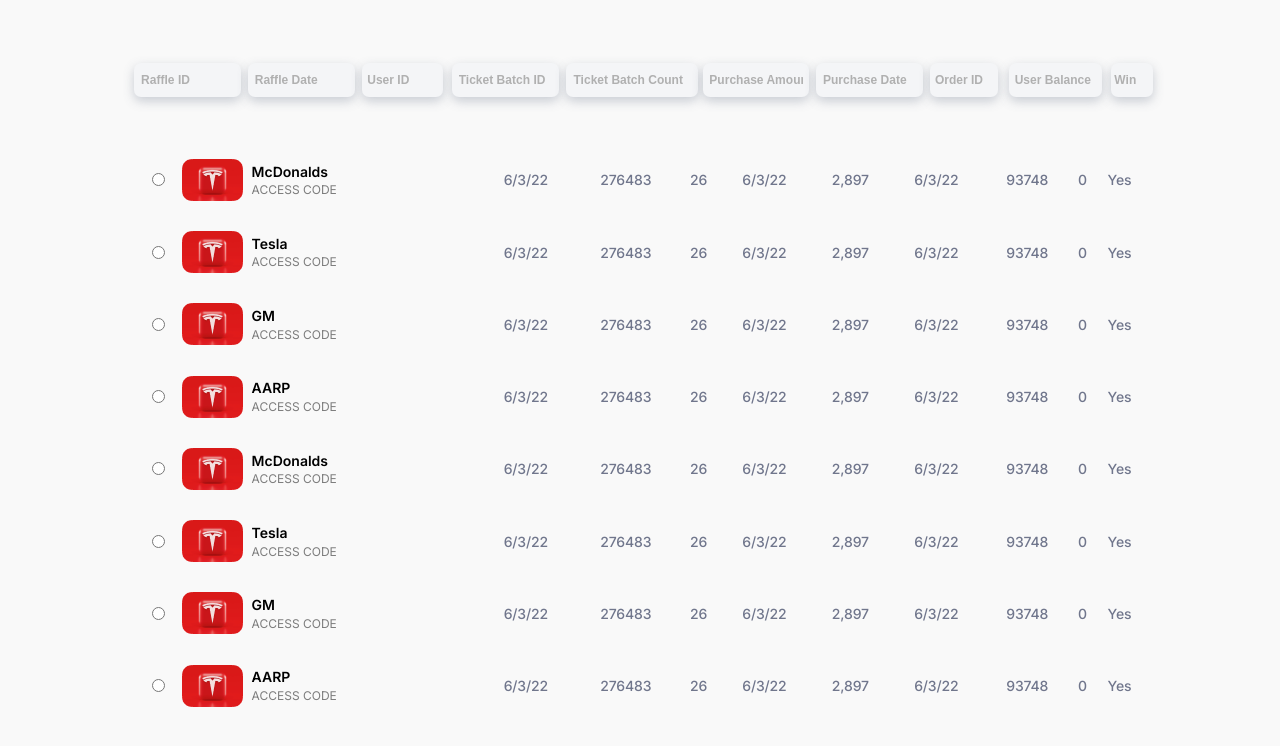
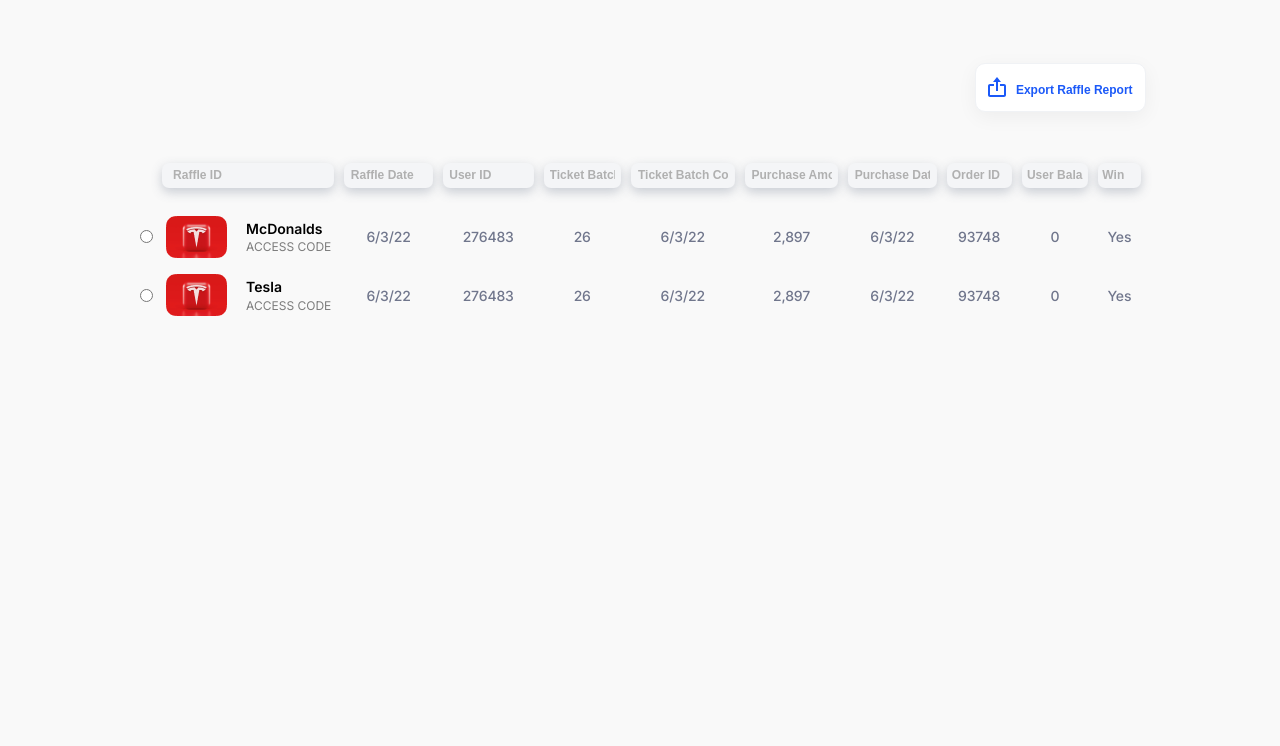
Before and after one commit to ZulfuqarAsgerzade/Table_Murad, a plain HTML site: page index.html in a window 1280 px wide. Drawn offline with Linux system fonts and the light colour scheme; a script that the page names is missing.

Commit message:
Export btn added

```diff
--- a/index.html
+++ b/index.html
@@ -18,47 +18,59 @@
 
     <section class="table_section">
 
-        <ul class="filter_Container">
-            <li class="filter">
-                <input type="text" placeholder="Raffle ID">
-            </li>
-            <li class="filter">
-                <input type="text" placeholder="Raffle Date">
-            </li>
-            <li class="filter">
-                <input type="text" placeholder="User ID">
-            </li>
-            <li class="filter">
-                <input type="text" placeholder="Ticket Batch ID">
-            </li>
-            <li class="filter">
-                <input type="text" placeholder="Ticket Batch Count">
-            </li>
-            <li class="filter">
-                <input type="text" placeholder="Purchase Amount">
-            </li>
-            <li class="filter">
-                <input type="text" placeholder="Purchase Date">
-            </li>
-            <li class="filter">
-                <input type="text" placeholder="Order ID">
-            </li>
-            <li class="filter">
-                <input type="text" placeholder="User Balance">
-            </li>
-            <li class="filter">
-                <input type="text" placeholder="Win">
-            </li>
-        </ul>
+        <!-- EXPORT BTN -->
+        <button class="export_btn">
+            <svg xmlns="http://www.w3.org/2000/svg" width="18" height="20" viewBox="0 0 18 20" fill="none">
+                <path d="M8 14H10V5H13L9 0L5 5H8V14Z" fill="#1B59F8"/>
+                <path d="M2 20H16C17.103 20 18 19.103 18 18V9C18 7.897 17.103 7 16 7H12V9H16V18H2V9H6V7H2C0.897 7 0 7.897 0 9V18C0 19.103 0.897 20 2 20Z" fill="#1B59F8"/>
+            </svg>
+            <p>Export Raffle Report</p>
+        </button>
 
         <table class="reports_table">
+            <!-- TABLE FILTERS -->
+            <tr>
+                <th>
+
+                </th>
+                <th style="width: 125px;padding: 0 5px 20px 5px;">
+                    <input type="text" placeholder="Raffle ID">
+                </th>
+                <th style="width: 125px;padding: 0 5px 20px 5px;">
+                    <input type="text" placeholder="Raffle Date">
+                </th>
+                <th style="width: 125px;padding: 0 5px 20px 5px;">
+                    <input type="text" placeholder="User ID">
+                </th>
+                <th style="width: 125px;padding: 0 5px 20px 5px;">
+                    <input type="text" placeholder="Ticket Batch ID">
+                </th>
+                <th style="width: 152px;padding: 0 5px 20px 5px;">
+                    <input type="text" placeholder="Ticket Batch Count">
+                </th>
+                <th style="width: 139px;padding: 0 5px 20px 5px;">
+                    <input type="text" placeholder="Purchase Amount">
+                </th>
+                <th style="width: 125px;padding: 0 5px 20px 5px;">
+                    <input type="text" placeholder="Purchase Date">
+                </th>
+                <th style="width: 87px;padding: 0 5px 20px 5px;">
+                    <input type="text" placeholder="Order ID">
+                </th>
+                <th  style="width: 111px;padding: 0 5px 20px 5px;">
+                    <input type="text" placeholder="User Balance">
+                </th>
+                <th style="width: 61px;padding: 0 5px 20px 5px;">
+                    <input type="text" placeholder="Win">
+                </th>
+            </tr>
             <!-- ELEMENTS STARTS FROM HERE-->
             <!-- #1 -->
             <tr>
                 <td>
                     <input type="radio">
                 </td>
-                <th>
+                <th class="company_header">
                     <img src="./img/Photo.png" alt="brand photo">
                     <div class="table_headerContainer">
                         McDonalds
@@ -81,148 +93,10 @@
                 <td>
                     <input type="radio">
                 </td>
-                <th>
+                <th class="company_header">
                     <img src="./img/Photo.png" alt="brand photo">
                     <div class="table_headerContainer">
                         Tesla
-                        <p>access code</p>
-                    </div>
-                </th>
-                <td>6/3/22</td>
-                <td>276483</td>
-                <td>26</td>
-                <td>6/3/22</td>
-                <td>2,897</td>
-                <td>6/3/22</td>
-                <td>93748</td>
-                <td>0</td>
-                <td>Yes</td>
-            </tr>
-
-            <!-- #3 -->
-            <tr>
-                <td>
-                    <input type="radio">
-                </td>
-                <th>
-                    <img src="./img/Photo.png" alt="brand photo">
-                    <div class="table_headerContainer">
-                        GM
-                        <p>access code</p>
-                    </div>
-                </th>
-                <td>6/3/22</td>
-                <td>276483</td>
-                <td>26</td>
-                <td>6/3/22</td>
-                <td>2,897</td>
-                <td>6/3/22</td>
-                <td>93748</td>
-                <td>0</td>
-                <td>Yes</td>
-            </tr>
-
-            <!-- #4 -->
-            <tr>
-                <td>
-                    <input type="radio">
-                </td>
-                <th>
-                    <img src="./img/Photo.png" alt="brand photo">
-                    <div class="table_headerContainer">
-                        AARP
-                        <p>access code</p>
-                    </div>
-                </th>
-                <td>6/3/22</td>
-                <td>276483</td>
-                <td>26</td>
-                <td>6/3/22</td>
-                <td>2,897</td>
-                <td>6/3/22</td>
-                <td>93748</td>
-                <td>0</td>
-                <td>Yes</td>
-            </tr>
-
-            <!-- #5 -->
-            <tr>
-                <td>
-                    <input type="radio">
-                </td>
-                <th>
-                    <img src="./img/Photo.png" alt="brand photo">
-                    <div class="table_headerContainer">
-                        McDonalds
-                        <p>access code</p>
-                    </div>
-                </th>
-                <td>6/3/22</td>
-                <td>276483</td>
-                <td>26</td>
-                <td>6/3/22</td>
-                <td>2,897</td>
-                <td>6/3/22</td>
-                <td>93748</td>
-                <td>0</td>
-                <td>Yes</td>
-            </tr>
-
-            <!-- #6 -->
-            <tr>
-                <td>
-                    <input type="radio">
-                </td>
-                <th>
-                    <img src="./img/Photo.png" alt="brand photo">
-                    <div class="table_headerContainer">
-                        Tesla
-                        <p>access code</p>
-                    </div>
-                </th>
-                <td>6/3/22</td>
-                <td>276483</td>
-                <td>26</td>
-                <td>6/3/22</td>
-                <td>2,897</td>
-                <td>6/3/22</td>
-                <td>93748</td>
-                <td>0</td>
-                <td>Yes</td>
-            </tr>
-
-            <!-- #7 -->
-            <tr>
-                <td>
-                    <input type="radio">
-                </td>
-                <th>
-                    <img src="./img/Photo.png" alt="brand photo">
-                    <div class="table_headerContainer">
-                        GM
-                        <p>access code</p>
-                    </div>
-                </th>
-                <td>6/3/22</td>
-                <td>276483</td>
-                <td>26</td>
-                <td>6/3/22</td>
-                <td>2,897</td>
-                <td>6/3/22</td>
-                <td>93748</td>
-                <td>0</td>
-                <td>Yes</td>
-            </tr>
-
-            <!-- #8 -->
-            <tr>
-                <td>
-                    <input type="radio">
-                </td>
-                <th>
-                    <img src="./img/Photo.png" alt="brand photo">
-                    <div class="table_headerContainer">
-                        AARP
                         <p>access code</p>
                     </div>
                 </th>
--- a/main.css
+++ b/main.css
@@ -19,7 +19,9 @@ body {
     border-spacing: 0;
 }
 
-.reports_table th {
+.reports_table .company_header {
+    width: 180px;
+
     color: #000000;
     text-align: left;
 
@@ -28,10 +30,11 @@ body {
     line-height: 18px;
 
     display: flex;
+    justify-content: space-around;
     align-items: center;
 }
 
-.reports_table th p {
+.reports_table .company_header p {
     margin: 2% 0 0 0;
 
     color: rgba(0, 0, 0, 0.5);
@@ -44,7 +47,7 @@ body {
     text-transform: uppercase;
 }
 
-.reports_table th img {
+.reports_table .company_header img {
     width: 61px;
     height: 42px;
 }
@@ -57,8 +60,11 @@ body {
 }
 
 .reports_table tr:hover {
-    background-color: #F4F5F7;
     box-shadow: 0px 4px 11px rgba(79, 94, 116, 0.29);
+}
+
+.reports_table tr:first-child {
+    box-shadow: none;
 }
 
 .reports_table td {
@@ -81,25 +87,9 @@ body {
 
 
 /* FILTER */
-
-.filter_Container {
-    margin: 0 0 5%;
-    padding: 0;
-
-    list-style-type: none;
-
-    display: grid;
-    grid-template-columns: 0.8fr 0.8fr 0.6fr 0.8fr 1fr 0.8fr 0.8fr 0.5fr 0.7fr 0.3fr;
-    gap: 2%;
-}
-
-.filter {
-    height: 30px;
-}
-
-.filter input {
+th input {
     width: 100%;
-    height: 100%;
+    height: 25px;
 
     padding: 0 5%;
 
@@ -116,11 +106,10 @@ body {
     line-height: 15px;
     letter-spacing: 0.02px;
 
-
-    /* margin-right: 100px; */
+    box-sizing: border-box;
 }
 
-.filter input::placeholder {
+th input::placeholder {
     color: #B0B0B0;
     font-weight: 600;
     font-size: 12px;
@@ -128,3 +117,44 @@ body {
     line-height: 15px;
     letter-spacing: 0.02px;
 }
+
+
+
+
+/* EXPORT BTN */
+.export_btn {
+    padding: 13px 12px;
+
+    color: #1B59F8;
+    font-weight: 600;
+    font-size: 12px;
+    line-height: 16px;
+
+    cursor: pointer;
+
+    border: 1px solid #F0F2F5;
+    border-radius: 10px;
+
+    background-color: #FFFFFF;
+    box-shadow: 0px 5px 20px rgba(0, 0, 0, 0.05);
+
+    display: flex;
+
+    transition: all 0.3s ease;
+
+    /* DELETE */
+    margin-bottom: 5%;
+    float: right;
+}
+
+.export_btn svg {
+    margin-right: 10px;
+}
+
+.export_btn:hover {
+    transform: scale(1.1);
+}
+
+.export_btn p {
+    margin: 5px 0 0;
+}
```
